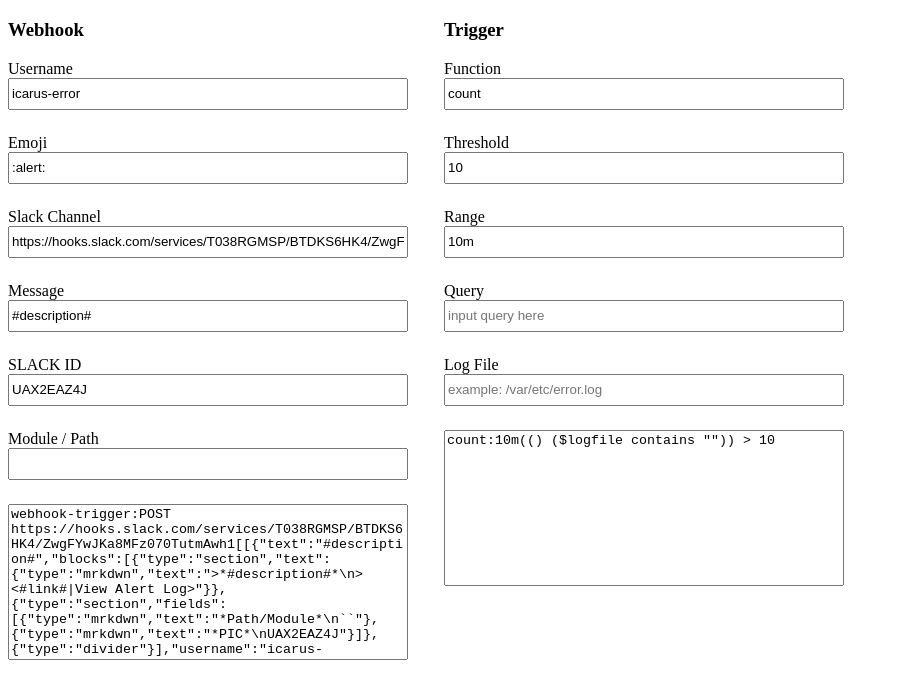
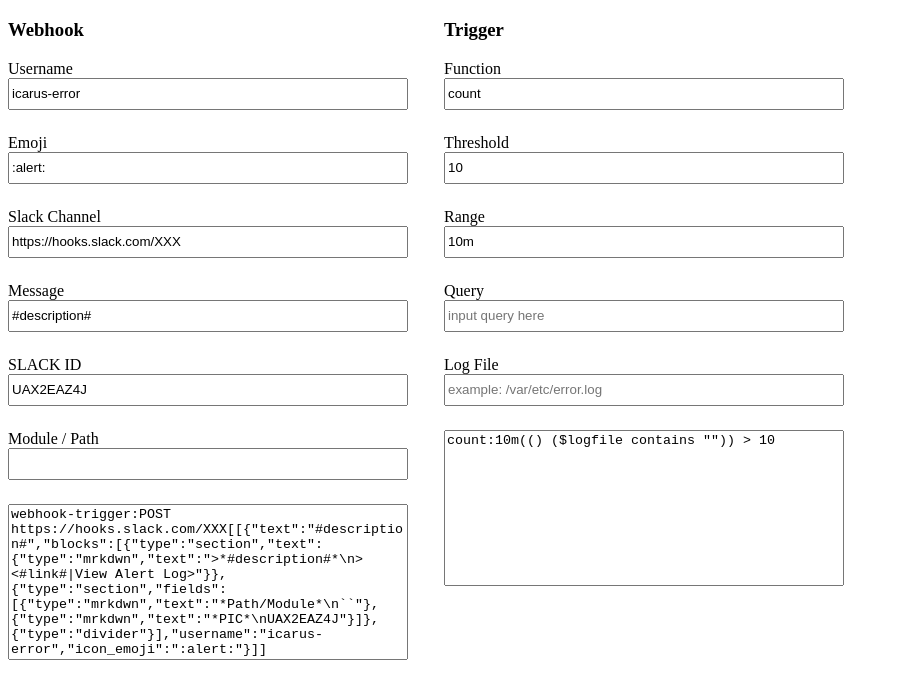
Before and after one commit to fdhani/fdhani.github.io, a plain HTML site: page index.html in a window 1280 px wide. Shown: the part 66-760 px from the top of the page, without its empty margins (0-899 px from the left). Drawn offline with Linux system fonts and the light colour scheme.

Commit message:
remove default slack channel value

```diff
--- a/index.html
+++ b/index.html
@@ -25,7 +25,7 @@
         <div class="input-group">
             <label>Slack Channel</label>
             <input name="slackChannel" type="text" placeholder="slack channel"
-                value="https://hooks.slack.com/services/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" />
+                value="https://hooks.slack.com/XXX" />
         </div>
 
         <div class="input-group">
```
